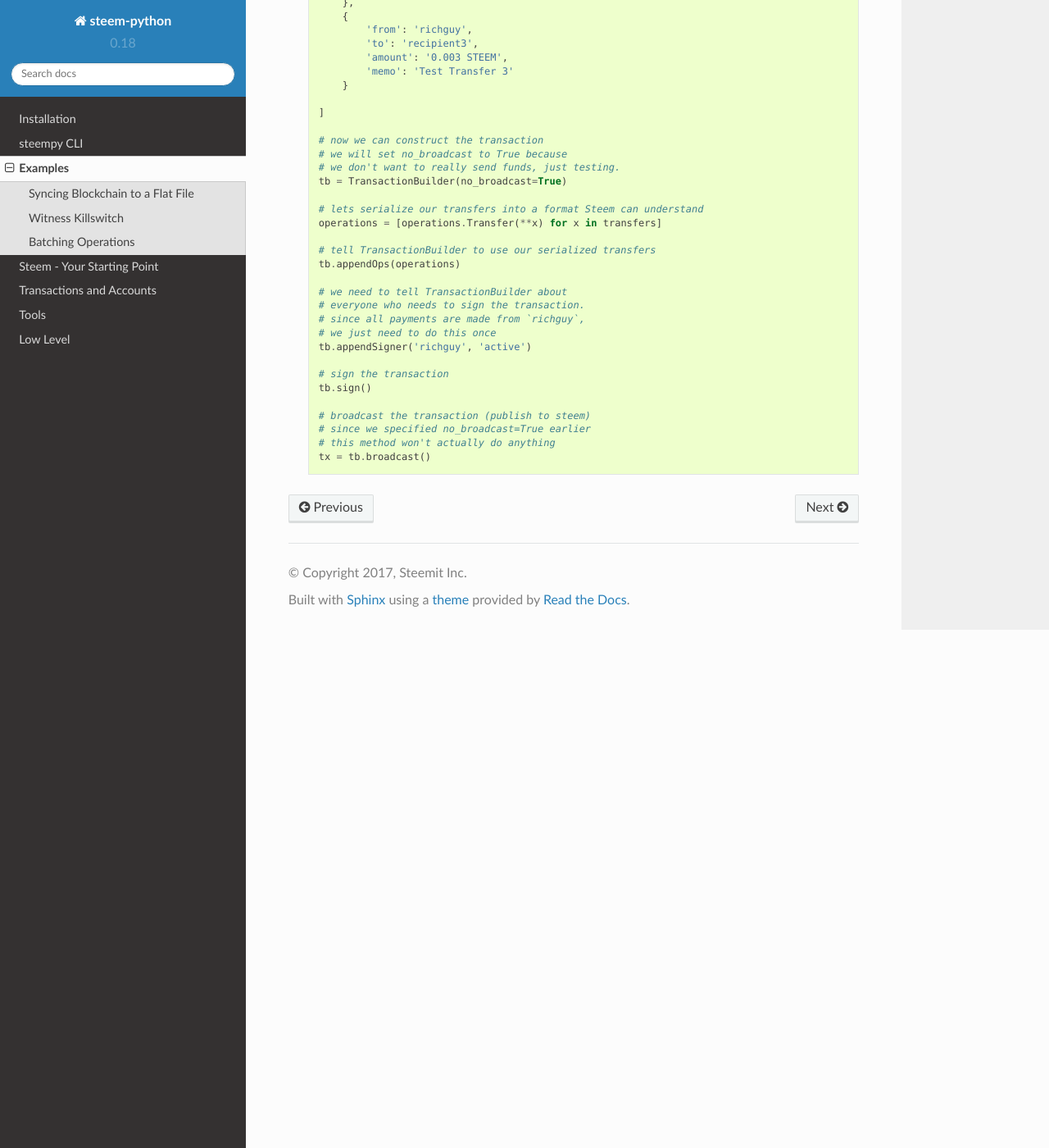
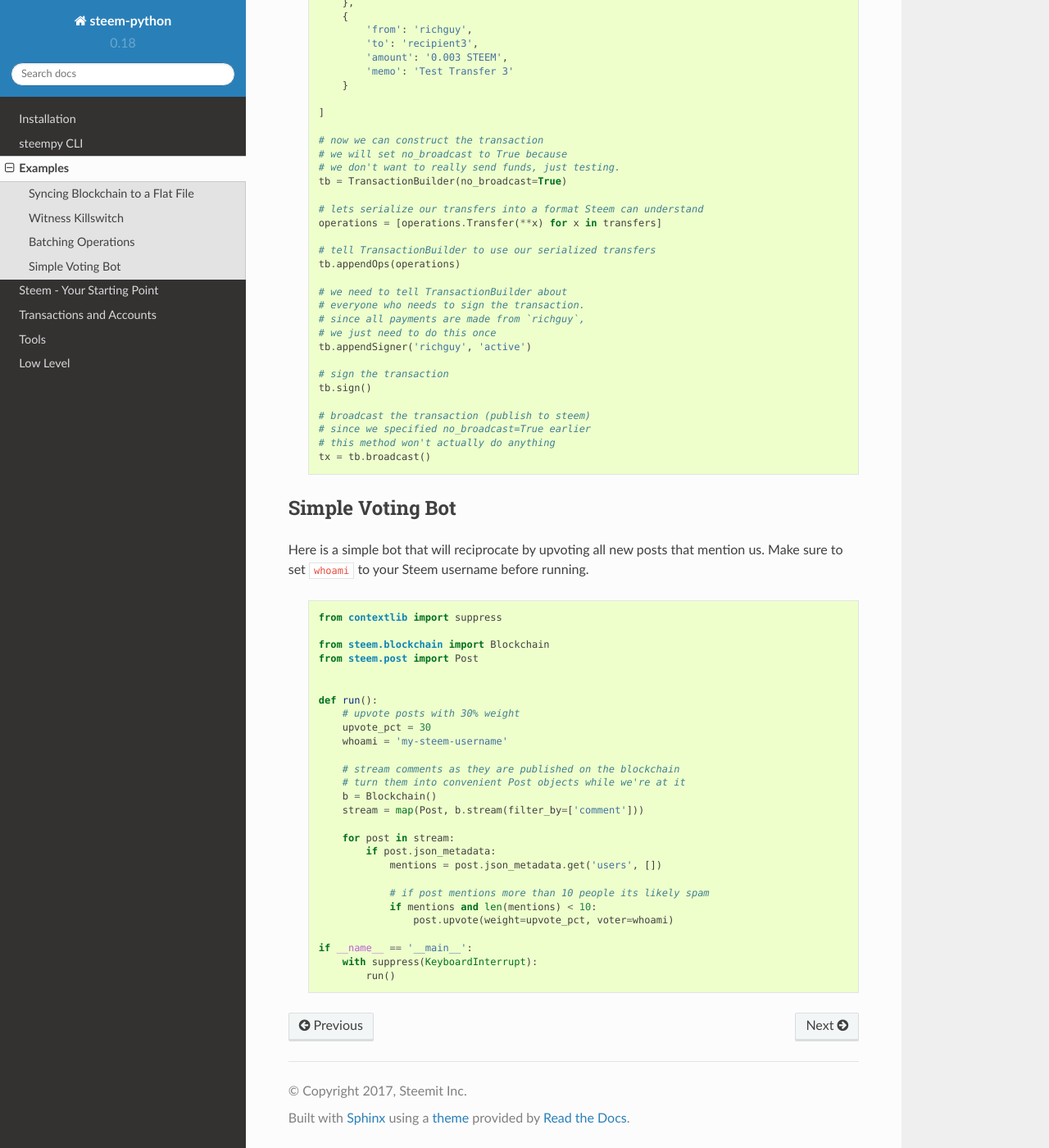
Before and after one commit to steemit/steem-python, a Sphinx documentation site: the page built from docs/examples.rst, in a window 1280 px wide and 1400 px high, scrolled down 2582 px. Shown: the whole window at 82% size. Built offline with Sphinx 7.4.7 and the Read the Docs theme 2.0.0, drawn with Linux system fonts in a browser that asks for light colours; formulas are drawn with MathJax 3.

Commit message:
[docs] add voting bot example

```diff
--- a/docs/examples.rst
+++ b/docs/examples.rst
@@ -176,3 +176,39 @@ This script will also teach us how to create and sign transactions ourselves.
         # since we specified no_broadcast=True earlier
         # this method won't actually do anything
         tx = tb.broadcast()
+
+Simple Voting Bot
+=================
+
+Here is a simple bot that will reciprocate by upvoting all new posts that mention us.
+Make sure to set ``whoami`` to your Steem username before running.
+
+    ::
+
+        from contextlib import suppress
+
+        from steem.blockchain import Blockchain
+        from steem.post import Post
+
+
+        def run():
+            # upvote posts with 30% weight
+            upvote_pct = 30
+            whoami = 'my-steem-username'
+
+            # stream comments as they are published on the blockchain
+            # turn them into convenient Post objects while we're at it
+            b = Blockchain()
+            stream = map(Post, b.stream(filter_by=['comment']))
+
+            for post in stream:
+                if post.json_metadata:
+                    mentions = post.json_metadata.get('users', [])
+
+                    # if post mentions more than 10 people its likely spam
+                    if mentions and len(mentions) < 10:
+                        post.upvote(weight=upvote_pct, voter=whoami)
+
+        if __name__ == '__main__':
+            with suppress(KeyboardInterrupt):
+                run()
```
